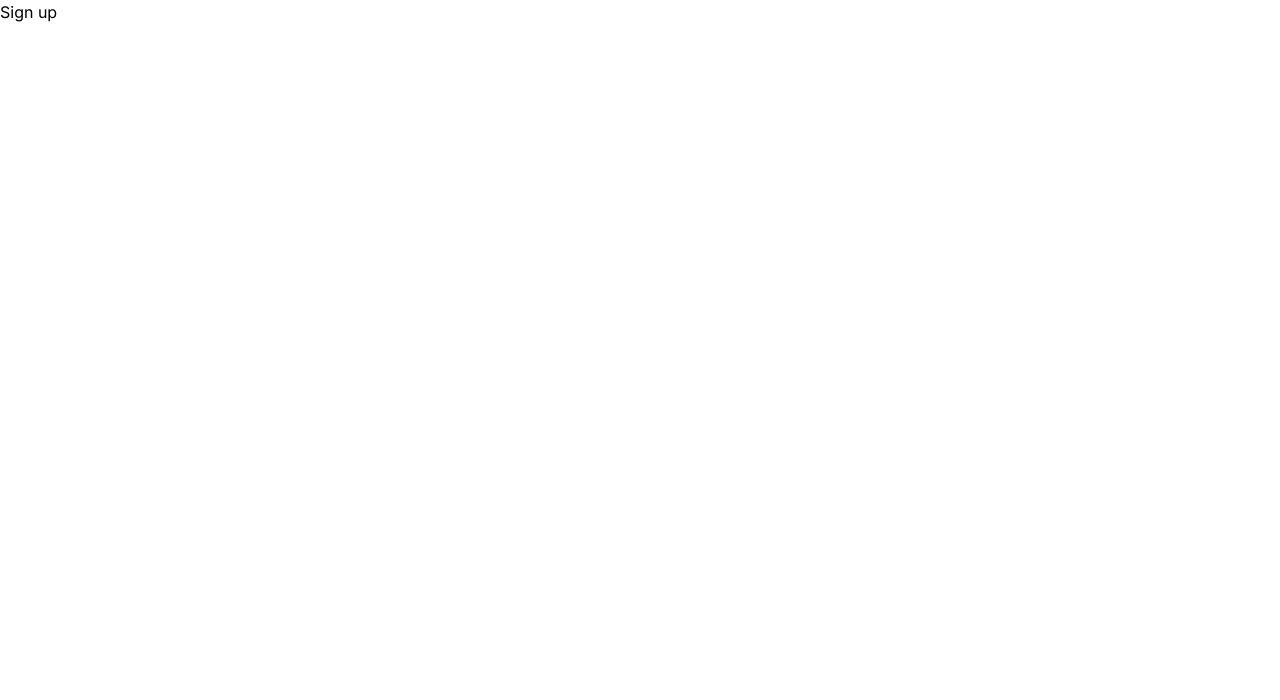
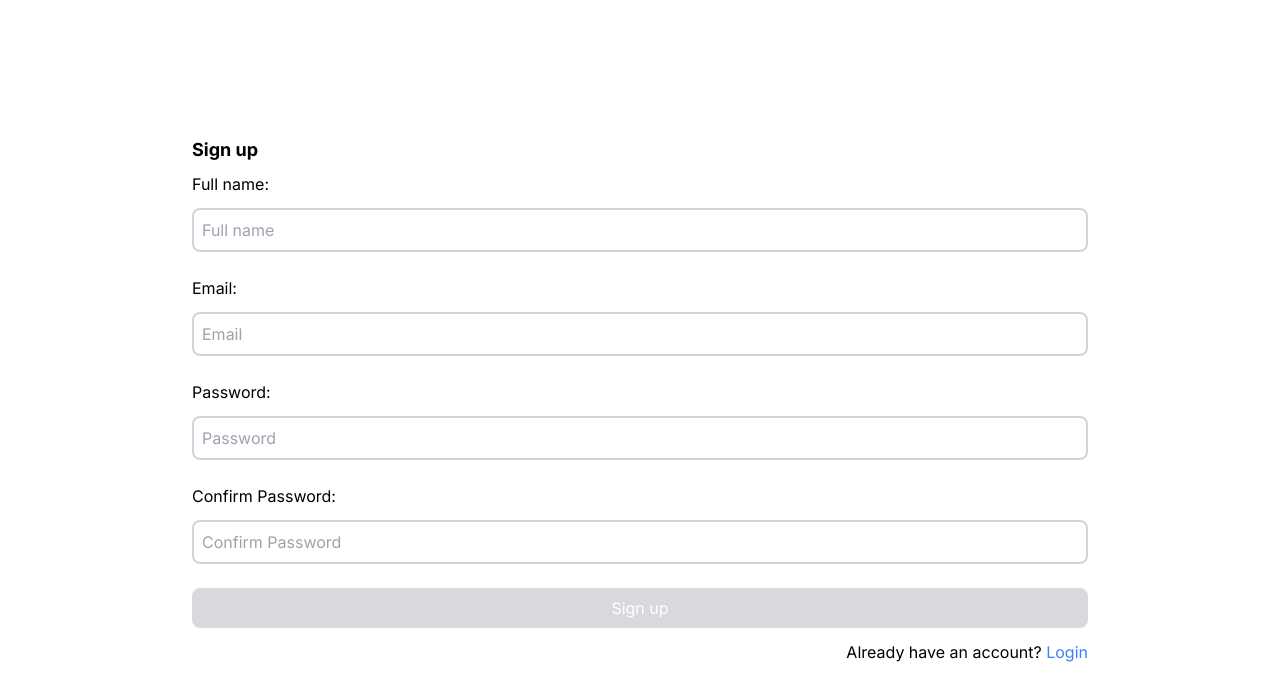
Before and after one commit to Dennardavid/Carefinder, a Next.js app: page /signup in a window 1280 px wide. Shown: the top 700 px of the page. Built offline with nearby package versions, Linux system fonts and the light colour scheme.

Commit message:
sign up page

```diff
--- a/src/app/globals.css
+++ b/src/app/globals.css
@@ -1,3 +1,7 @@
 @tailwind base;
 @tailwind components;
 @tailwind utilities;
+
+input{
+    @apply border-2 border-gray-300 rounded-lg p-2 mb-3;
+}
--- a/src/app/signup/page.tsx
+++ b/src/app/signup/page.tsx
@@ -1,8 +1,9 @@
+import SignupForm from "@/components/signupform";
+
 function Signup() {
   return (
-    <div>
-      <h1>Sign up</h1>
-    </div>
+ <SignupForm />
+
   );
 }
 
--- /dev/null
+++ b/src/components/signupform.tsx
@@ -0,0 +1,44 @@
+import Link from "next/link";
+
+function SignupForm() {
+  return (
+    <div className="flex flex-col items-center justify-center h-dvh">
+      <div className="w-[70%]">
+        <h1 className="text-left mb-2 font-bold text-lg">Sign up</h1>
+        <form className=" flex flex-col gap-3">
+          <label htmlFor="name">Full name:</label>
+          <input type="text" name="name" id="name" placeholder="Full name" />
+          <label htmlFor="email">Email:</label>
+          <input type="email" name="email" id="email" placeholder="Email" />
+          <label htmlFor="password">Password:</label>
+          <input
+            type="password"
+            name="password"
+            id="password"
+            placeholder="Password"
+          />
+          <label htmlFor="confirmpassword">Confirm Password:</label>
+          <input
+            type="password"
+            name="confirmpassword"
+            id="confirmpassword"
+            placeholder="Confirm Password"
+          />
+          <button type="submit" className="bg-zinc-400/40 text-white p-2 rounded-lg">
+            Sign up
+          </button>
+        </form>
+        <div className="text-right mt-3">
+          <p>
+            Already have an account?{" "}
+            <Link href="/login" className="text-blue-500">
+              Login
+            </Link>
+          </p>
+        </div>
+      </div>
+    </div>
+  );
+}
+
+export default SignupForm;
```
Also changed, not shown: src/components/signup.tsx (deleted).
